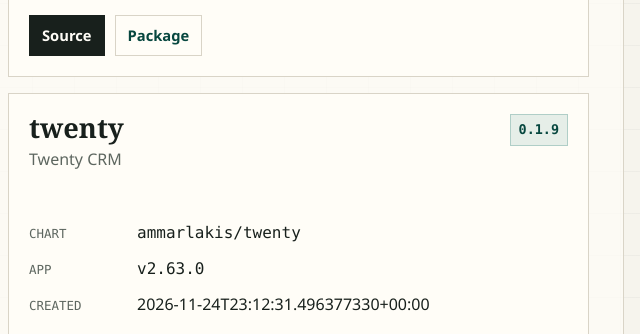
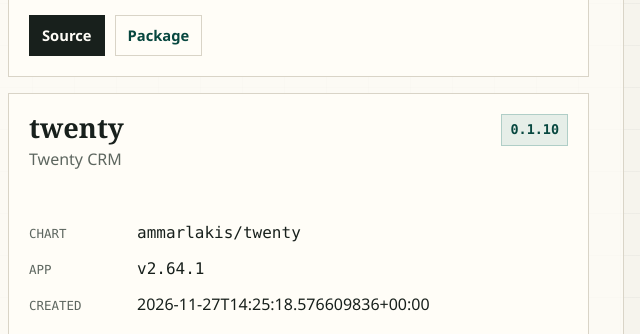
Before and after one commit to ammarlakis/helm-charts, a plain HTML site: page index.html in a window 1280 px wide. Shown: the part 1467-1801 px from the top of the page, 640-1280 px from the left. Drawn offline with Linux system fonts and the light colour scheme.

Commit message:
Publishing twenty-0.1.10.tgz

```diff
--- a/index.html
+++ b/index.html
@@ -615,7 +615,7 @@ helm repo update</code></pre>
                     <h3>twenty</h3>
                     <p class="description">Twenty CRM</p>
                   </div>
-                  <span class="version">0.1.9</span>
+                  <span class="version">0.1.10</span>
                 </div>
               </div>
 
@@ -626,11 +626,11 @@ helm repo update</code></pre>
                 </div>
                   <div class="fact">
                     <dt>App</dt>
-                    <dd><code>v2.63.0</code></dd>
+                    <dd><code>v2.64.1</code></dd>
                   </div>
                   <div class="fact">
                     <dt>Created</dt>
-                    <dd>2026-11-24T23:12:31.496377330+00:00</dd>
+                    <dd>2026-11-27T14:25:18.576609836+00:00</dd>
                   </div>
               </dl>
 
@@ -640,7 +640,7 @@ helm repo update</code></pre>
 
               <div class="actions">
                   <a class="button" href="https://twenty.com">Source</a>
-                  <a class="button secondary" href="https://github.com/ammarlakis/twenty-crm-chart/releases/download/v0.1.9/twenty-0.1.9.tgz">Package</a>
+                  <a class="button secondary" href="https://github.com/ammarlakis/twenty-crm-chart/releases/download/v0.1.10/twenty-0.1.10.tgz">Package</a>
               </div>
             </article>
             <article class="chart-card">
```
Also changed, not shown: 2 other files.
